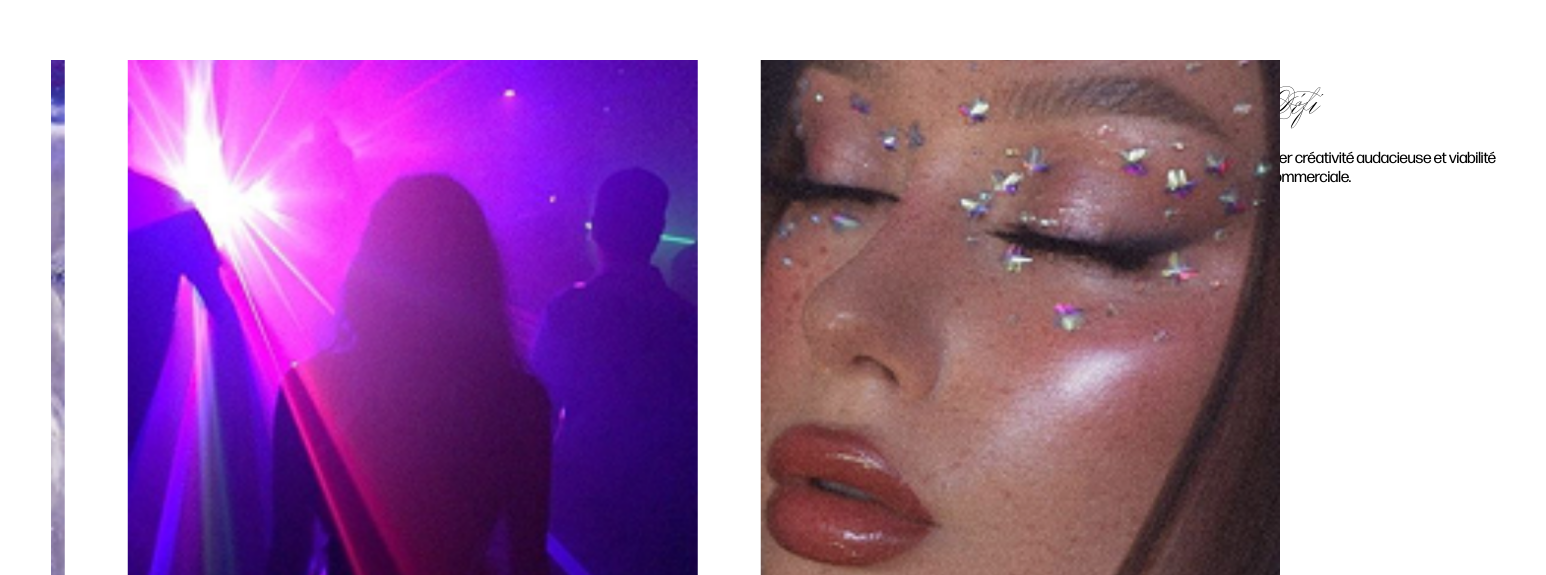
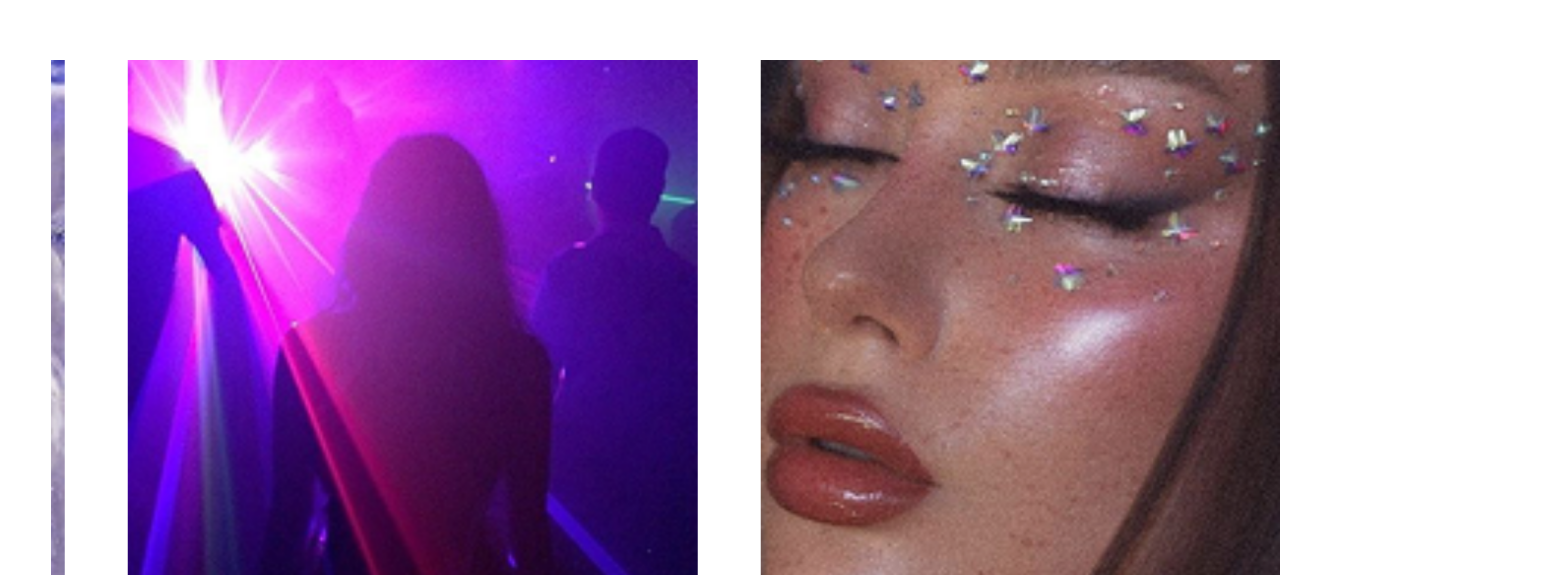
Before and after one commit to AdryanPro/claxStudio, a React (Vite) app: page /Molly in a window 1280 px wide. Shown: the part 261-836 px from the top of the page, 1546 px wide, since content can reach past the window. Built offline with nearby package versions, Linux system fonts and the light colour scheme; the HTML template or start-up script is replaced by a standard one; a web font is replaced by a local one.

Commit message:
works button added for better navigation

```diff
--- a/src/App.jsx
+++ b/src/App.jsx
@@ -19,7 +19,7 @@ function App() {
     <GlobalCursor />
       <Routes>
         <Route path='/' element={<HomePage />}/>
-        <Route path='/WorksNav' element={<WorksNavPage />}/>
+        <Route path='/WorksMenu' element={<WorksNavPage />}/>
         <Route path='/Molly' element={<MollyProject />}/>
         <Route path='/Miscible' element={<MisciblePage />}/>
         <Route path='/EtherealDesigne' element={<EtherealDesignePage />}/>
--- a/src/CSS/TopProject.css
+++ b/src/CSS/TopProject.css
@@ -1,6 +1,7 @@
 .topProjectWrapper{
     overflow-x: hidden;
     max-width: fit-content;
+    position: relative;
 }
 .headerComponent {
     margin-top: 8vh;
@@ -105,6 +106,16 @@
     align-items: center;
 }
 
+.worksMenuWrapper{
+    position: absolute;
+    right: 12vw;
+    bottom: 42vh;
+}
+.worksMenuWrapper a{
+    color: black;
+    text-decoration: none;
+    font-size: 1.25rem;
+}
 /* mac 13 pouces */
 @media only screen
   and (min-width: 1280px)
@@ -113,7 +124,7 @@
         margin-bottom: 12vh;
     }
     .imgRandomMix{
-        margin-top: 25vh;
+        margin-top: 20vh;
         min-width: fit-content;
     }
     .imgRandomMix img{
--- a/src/components/HomePage.jsx
+++ b/src/components/HomePage.jsx
@@ -88,7 +88,7 @@ export default function HomePage() {
         <nav className='fiNavBar'>
                 <ul>
                     <Link to='/'><li>home</li></Link>
-                    <Link to='/WorksNav' ><li>works</li></Link>
+                    <Link to='/WorksMenu' ><li>works</li></Link>
                     <a href="#go"><li>profil</li></a>
                 </ul>
         </nav>
--- a/src/components/TopProject.jsx
+++ b/src/components/TopProject.jsx
@@ -1,6 +1,7 @@
 import React, { useState, useEffect } from 'react';
 import { motion, useScroll, useTransform } from 'framer-motion';
 import '../CSS/TopProject.css';
+import { Link } from 'react-router-dom';
 
 const TopProject = ({
   title,
@@ -115,6 +116,10 @@ const TopProject = ({
                 ))}
             </motion.section>
             </div>
+            <div className="worksMenuWrapper">
+                <Link to="/WorksMenu">Works</Link>
+            </div>
+
         </div>
     );
 };
```
